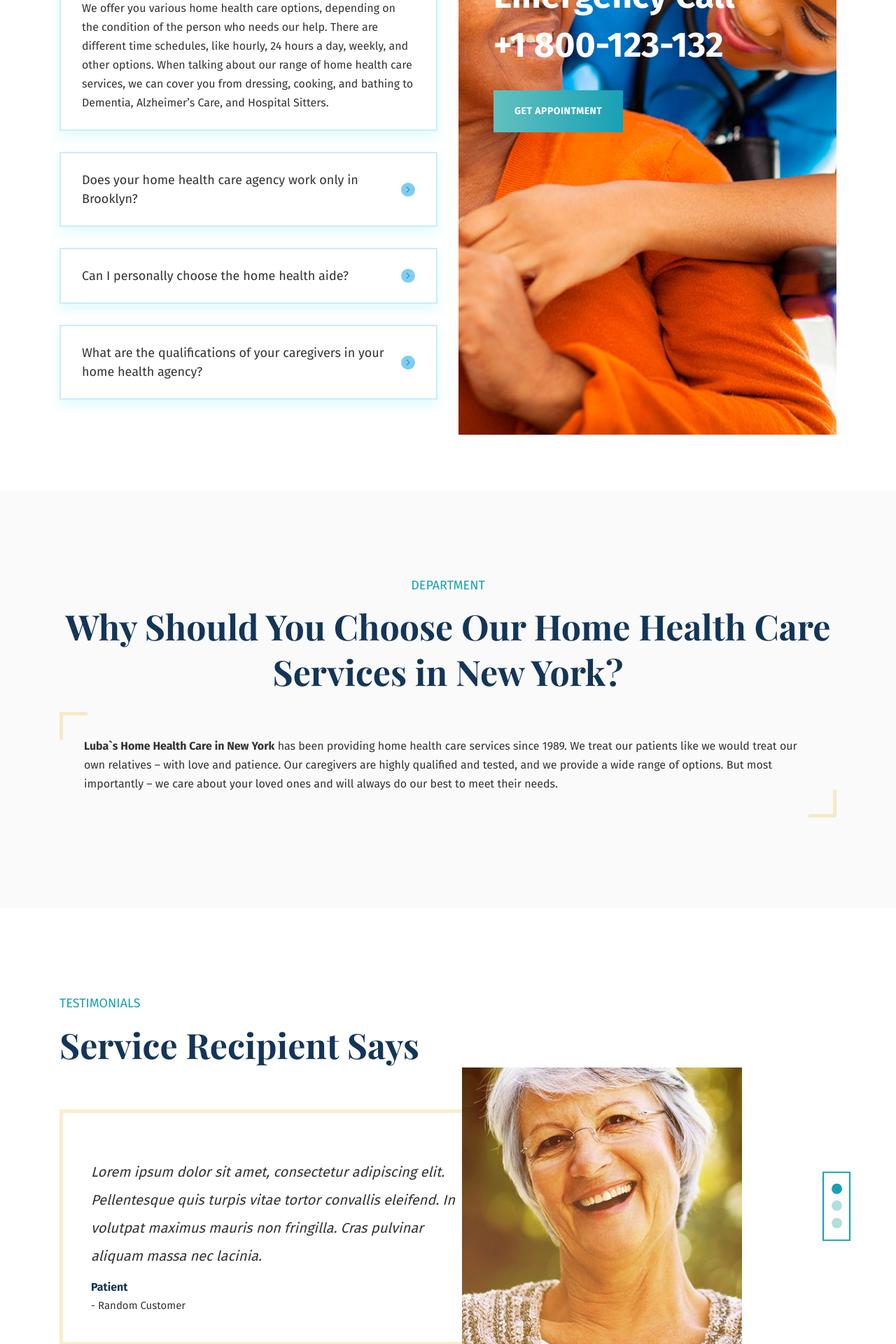
After one commit to macknoyer/luba, a PHP site: page /services_health_care.php in a window 1280 px wide. The commit adds this page. Shown: the part 2880-4800 px from the top of the page at 70% size. Run offline with PHP 8.4, Linux system fonts and the light colour scheme; some libraries are stand-ins or nearby versions; some web fonts are replaced.

Commit message:
services

```diff
--- a/assets/css/style_luba.css
+++ b/assets/css/style_luba.css
@@ -122,7 +122,7 @@ filter: progid:DXImageTransform.Microsoft.gradient( startColorstr='#675026', end
 .single-features .features-content .features-title,
 .page-content .page-title,
 .single-about-features .features-content .features-title,
-.faq-call .faq-content .faq-title,
+/*.faq-call .faq-content .faq-title,*/
 .single-department-two .department-content .department-title a,
 .single-team .team-content .team-name a,
 .info-title
@@ -389,6 +389,9 @@ filter: progid:DXImageTransform.Microsoft.gradient( startColorstr='#17a0b5', end
 	    -ms-align-items: center;
 	    align-items: center;
 }
+.border_corners.one_line {
+	height: auto;
+}
 .border_corners:before  {
 	content: "";
 	width: 40px;
@@ -408,6 +411,39 @@ filter: progid:DXImageTransform.Microsoft.gradient( startColorstr='#17a0b5', end
 	bottom: 0;
 	border-right: 5px solid rgba(227, 167, 3, 0.2);
 	border-bottom: 5px solid rgba(227, 167, 3, 0.2);
+}
+.faq-call .faq-content {
+	/*position: relative;*/
+	/*top: auto;*/
+	transform: none;
+	top: 20%;
+}
+.faq-title {
+	color: #fff;
+
+}
+.faq-call {
+	margin-left: 0;
+	height: 100%;
+}
+.faq-call .faq-call-image {
+    height: 100%;
+}
+.faq-call .faq-call-image::before {
+	display: none;
+}
+.faq-call .faq-call-image img {
+    width: 100%;
+    object-fit: cover;
+    height: 100%;
+}
+.list_stars li{
+	list-style: none;
+}
+.list_stars li:before{
+	content: '&#xf621;';
+	font-size: 14px;
+	color: #17a0b5;
 }
 /******************media********************/
 
--- /dev/null
+++ b/services_health_care.php
@@ -0,0 +1,236 @@
+
+<?php include('templates/header.php');?>
+
+    <!--====== PAGE BANNER PART START ======-->
+
+    <section class="page-banner bg_cover" style="background-image: url(assets/images/header2.jpg)" data-overlay="5">
+        <div class="container">
+            <div class="row">
+                <div class="col-lg-12">
+                    <div class="page-content text-center">
+                        <h2 class="page-title">Home Health Care Aide in NYC and Personal Care</h2>
+                        <div class="page-subtitle">Home health care aide services in NYC are represented by dozens of different companies. Luba`s Home Health Care in New York will provide your loved ones with everything they may need.</div>
+                        <ul>
+                            <li><a href="#">Home</a></li>
+                            <li><a href="#">Home Health Care Aide in NYC</a></li>
+                        </ul>
+                    </div> <!-- page content -->
+                </div>
+            </div> <!-- row -->
+        </div> <!-- container -->
+    </section>
+
+    <!--====== PAGE BANNER PART ENDS ======-->
+
+
+    <section class="pt-80 pb-130">
+        <div class="container">
+            <div class="row">
+                <div class="col-12">
+                    <div class="section-title text-center pb-25">
+                        <h5 class="sub-title">Department</h5>
+                        <h3 class="title">Home Health Aide + Personal Care</h3>
+                    </div>
+                    <div>
+                        <p>Sometimes our beloved relatives and close ones need help around the clock. And it is not always possible for family or friends to give it to them. That is why Home Health Care services in NYC are so essential for anyone who has a person that needs constant help and support. It doesn’t matter what the reason is: age, illness, disability - Luba`s Home Health Care in New York will take care of everybody. Even though we are primarily located in Brooklyn, we work in all other boroughs including Manhattan, Queens, Staten Island, and The Bronx as well.</p>
+                        <p>People usually think that home health care in New York is just about meeting the priority needs of the patients and nothing more. That is so untrue! Such help will not be good for anyone. We strongly believe that there should be a drastically different approach. Our home health care aides in NYC are always trying to build a good and trusting relationship with the ill person and their family. They understand your pain and know that you are vulnerable now. We are here to help. Moreover, as a home health aide in NYC is always near the patient; they can monitor his or her condition and provide the doctors or nurses with the most precise and relevant information.</p>
+                    </div>
+                </div>
+            </div> <!-- row -->
+        </div> <!-- container -->
+    </section>
+    <section class="pt-125 pb-130 gray-bg">
+        <div class="container">
+            <div class="row">
+                <div class="col-md-6 mb-md-40">
+                    <img src="assets/images/about.jpg" alt="" class="img-cover">
+                </div>
+                <div class="col-md-6">
+                    <div class="section-title pb-25">
+                        <h5 class="sub-title">Department</h5>
+                        <h3 class="title">What Are the Responsibilities of a Home Health Aide Agency in New York?</h3>
+                    </div>
+                    <div>
+                        <p>What makes the best home health agencies in NYC different from many other agencies? The approach. The main goal of any home health agency in NYC is to provide high-quality assistance to a person in need regardless of their condition. We want to make the family feel safe, leaving their loved ones in the hands of a home health care aide. </p>
+                        <p>At <strong>Luba`s Home Health Care in New York</strong>, we take an individual approach to every patient. If the condition requires it, a home health aide will help with every personal task, such as taking a bath or visiting the WC, feeding, or moving. Sometimes our personal aides even help with cooking, cleaning, or doing laundry.</p>
+                        <p>You can leave the errands to the home health care aide in NYC as well. If a patient needs to visit the doctor, buy pills, or just go to the grocery store, a personal aide will assist them with these tasks. Moreover, if the patient is stuck in bed and cannot leave home, a home health aide in New York can deal with everything by themselves.</p>
+                        <p>Home health aide in NYC will look after the patient’s vital signs, remind them to take the proper dosage of medication, and help with anything connected to their medical routine. </p>
+                    </div>
+                </div>
+            </div> <!-- row -->
+        </div> <!-- container -->
+    </section> <!--====== FAQ PART START ======-->
+
+    <section class="faq-area pt-80 pb-130">
+        <div class="container">
+            <div class="row">
+                <div class="col-lg-6">
+                    <div class="faq-content mt-45">
+                        <div class="section-title">
+                            <h5 class="sub-title">Faq</h5>
+                            <h3 class="title">Frequently Asked Questions About Home Health Care in New York</h3>
+                        </div> <!-- section title -->
+
+                        <div class="faq-collapse pt-15">
+                            <div class="accordion" id="accordionExample">
+                                <div class="card">
+                                    <div class="card-header" id="headingOne">
+                                        <a href="#" data-toggle="collapse" data-target="#collapseOne" aria-expanded="true" aria-controls="collapseOne">What home health care services in NYC do you provide?<i class="fa fa-angle-right"></i></a>
+                                    </div>
+
+                                    <div id="collapseOne" class="collapse show" aria-labelledby="headingOne" data-parent="#accordionExample">
+                                        <div class="card-body">
+                                            <p class="text">We offer you various home health care options, depending on the condition of the person who needs our help. There are different time schedules, like hourly, 24 hours a day, weekly, and other options. When talking about our range of home health care services, we can cover you from dressing, cooking, and bathing to Dementia, Alzheimer’s Care, and Hospital Sitters.</p>
+                                        </div>
+                                    </div>
+                                </div> <!-- card -->
+
+                                <div class="card">
+                                    <div class="card-header" id="headingTwo">
+                                        <a class="collapsed" href="#" data-toggle="collapse" data-target="#collapseTwo" aria-expanded="false" aria-controls="collapseTwo">Does your home health care agency work only in Brooklyn? <i class="fa fa-angle-right"></i></a>
+                                    </div>
+                                    <div id="collapseTwo" class="collapse" aria-labelledby="headingTwo" data-parent="#accordionExample">
+                                        <div class="card-body">
+                                            <p class="text">Our main office is located in that borough. However, our home health aides work all around New York.</p>
+                                        </div>
+                                    </div>
+                                </div> <!-- card -->
+
+                                <div class="card">
+                                    <div class="card-header" id="headingThree">
+                                        <a class="collapsed" href="#" data-toggle="collapse" data-target="#collapseThree" aria-expanded="false" aria-controls="collapseThree">Can I personally choose the home health aide?<i class="fa fa-angle-right"></i></a>
+                                    </div>
+                                    <div id="collapseThree" class="collapse" aria-labelledby="headingThree" data-parent="#accordionExample">
+                                        <div class="card-body">
+                                            <p class="text">Absolutely. We always give our clients the option to choose their caregiver, as we understand how much this means to you. Rest assured, we do our best to perfectly match the patient and the caregiver. If for some reason, you are not happy with our choice for your home health care aide, you can always request a change.</p>
+                                        </div>
+                                    </div>
+                                </div> <!-- card -->
+
+                                <div class="card">
+                                    <div class="card-header" id="headingFour">
+                                        <a class="collapsed" href="#" data-toggle="collapse" data-target="#collapseFour" aria-expanded="false" aria-controls="collapseFour">What are the qualifications of your caregivers in your home health agency?<i class="fa fa-angle-right"></i></a>
+                                    </div>
+                                    <div id="collapseFour" class="collapse" aria-labelledby="headingFour" data-parent="#accordionExample">
+                                        <div class="card-body">
+                                            <p class="text">Before we hire a new home health aide, we thoroughly check Licenses and Certifications (Driver’s License included), CPR/First Aid Certifications and that they have current Immunizations. And we always do background and reference checks.</p>
+                                        </div>
+                                    </div>
+                                </div> <!-- card -->
+                            </div> <!-- accordion -->
+                        </div> <!-- faq collapse -->
+                    </div> <!-- faq content -->
+                </div>
+                <div class="col-lg-6">
+                    <div class="faq-call mt-50">
+                        <div class="faq-call-image">
+                            <img src="assets/images/services_homecare.jpg" alt="Faq">
+                        </div>
+                        <div class="faq-content">
+                            <i class="flaticon-clock"></i>
+                            <h3 class="faq-title">Emergency Call </h3>
+                            <h3 class="faq-title">+1 800-123-132 </h3>
+                            <a href="#" class="main-btn">Get Appointment  </a>
+                        </div>
+                    </div> <!-- faq call -->
+                </div>
+            </div>  <!-- row -->
+        </div> <!-- container -->
+    </section>
+
+    <!--====== FAQ PART ENDS ======-->
+
+    <section class="pt-125 pb-130 gray-bg">
+        <div class="container">
+            <div class="row">
+                <div class="col-12">
+                    <div class="section-title text-center pb-25">
+                        <h5 class="sub-title">Department</h5>
+                        <h3 class="title">Why Should You Choose Our Home Health Care Services in New York?</h3>
+                    </div>
+                    <div class="border_corners one_line">
+                        <p><strong>Luba`s Home Health Care in New York</strong> has been providing home health care services since 1989. We treat our patients like we would treat our own relatives – with love and patience. Our caregivers are highly qualified and tested, and we provide a wide range of options. But most importantly – we care about your loved ones and will always do our best to meet their needs.</p>
+                    </div>
+                </div>
+            </div> <!-- row -->
+        </div> <!-- container -->
+    </section>
+    <!--====== TESTIMONIAL PART START ======-->
+
+    <section class="testimonial-two-area pt-125 pb-130">
+        <div class="container">
+            <div class="row">
+                <div class="col-lg-7">
+                    <div class="section-title">
+                        <h5 class="sub-title">Testimonials</h5>
+                        <h3 class="title">Service Recipient Says</h3>
+                    </div> <!-- section title -->
+                </div>
+            </div> <!-- row -->
+            <div class="row">
+                <div class="col-lg-12">
+                    <div class="testimonial-two-active">
+                        <div class="single-testimonial-two mt-60">
+                            <div class="testimonial-content">
+                                <i class="la la-quotation"></i>
+                                <p class="text">Lorem ipsum dolor sit amet, consectetur adipiscing elit. Pellentesque quis turpis vitae tortor convallis eleifend. In volutpat maximus mauris non fringilla. Cras pulvinar aliquam massa nec lacinia.</p>
+                                <h5 class="testimonial-name">Patient</h5>
+                                <span>- Random Customer</span>
+                            </div> <!-- testimonial content -->
+                            <div class="testimonial-image">
+                                <img src="assets/images/testimonial2.jpg" alt="testimonial">
+                            </div>
+                        </div> <!-- single testimonial -->
+                        <div class="single-testimonial-two mt-60">
+                            <div class="testimonial-content">
+                                <i class="la la-quotation"></i>
+                                <p class="text">Lorem ipsum dolor sit amet, consectetur adipiscing elit. Pellentesque quis turpis vitae tortor convallis eleifend. In volutpat maximus mauris non fringilla. Cras pulvinar aliquam massa nec lacinia.</p>
+                                <h5 class="testimonial-name">Bobby Akter</h5>
+                                <span>- Random Customer</span>
+                            </div> <!-- testimonial content -->
+                            <div class="testimonial-image">
+                                <img src="assets/images/testimonial.png" alt="testimonial">
+                            </div>
+                        </div> <!-- single testimonial -->
+                        <div class="single-testimonial-two mt-60">
+                            <div class="testimonial-content">
+                                <i class="la la-quotation"></i>
+                                <p class="text">Lorem ipsum dolor sit amet, consectetur adipiscing elit. Pellentesque quis turpis vitae tortor convallis eleifend. In volutpat maximus mauris non fringilla. Cras pulvinar aliquam massa nec lacinia.</p>
+                                <h5 class="testimonial-name">Humayun Ahmed</h5>
+                                <span>- Random Customer</span>
+                            </div> <!-- testimonial content -->
+                            <div class="testimonial-image">
+                                <img src="assets/images/testimonial2.png" alt="testimonial">
+                            </div>
+                        </div> <!-- single testimonial -->
+                    </div> <!-- testimonial active -->
+                </div>
+            </div> <!-- row -->
+        </div> <!-- container -->
+    </section>
+
+    <!--====== TESTIMONIAL PART ENDS ======-->
+
+    <!--====== CALL TO ACTION PART START ======-->
+
+    <section class="call-action-area">
+        <div class="container">
+            <div class="row justify-content-center">
+                <div class="col-lg-10">
+                    <div class="call-action d-lg-flex justify-content-between align-items-center">
+                        <div class="action-content">
+                            <h3 class="action-title">Don’t hasitate to contact us!</h3>
+                            <p class="text">It is a long established fact that a reader will be distracted by the readable content of a page when looking at its layout. The point of using Lorem.</p>
+                        </div> <!-- action content -->
+                        <div class="action-btn">
+                            <a class="main-btn" href="#">get appointment</a>
+                        </div> <!-- action btn -->
+                    </div> <!-- call action -->
+                </div>
+            </div> <!-- row -->
+        </div> <!-- container -->
+    </section>
+
+    <!--====== CALL TO ACTION PART ENDS ======-->
+
+<?php include('templates/footer.php');?>
```
Also changed, not shown: services_medical_work.php (added, +235 -0 lines), assets/images/services_homecare.jpg (added), assets/images/services_homecare2.jpg (added).
